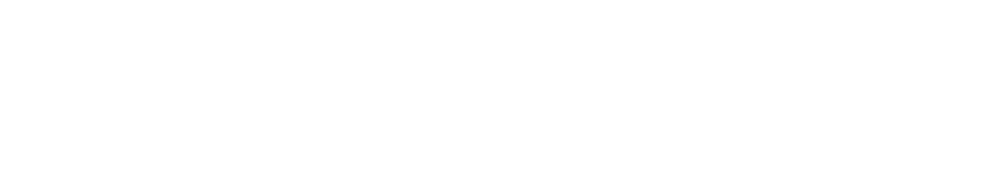
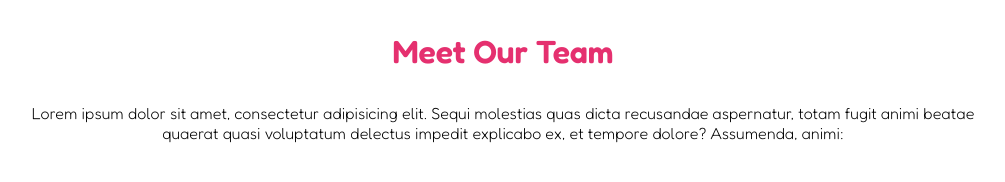
Before and after one commit to marcodedemo/html-css-float-cards, a plain HTML site: page index.html in a window 1280 px wide. Shown: the whole page, without its empty margins (137-1142 px from the left). Drawn offline with Linux system fonts and the light colour scheme.

Commit message:
body + header + style

```diff
--- a/css/style.css
+++ b/css/style.css
@@ -0,0 +1,25 @@
+*{
+    margin: 0;
+    padding: 0;
+    box-sizing: border-box;
+
+}
+
+/* centered body + font */
+
+body {
+    font-family: 'Fredoka', sans-serif;
+    max-width: 1000px;
+    margin: 0 auto;
+}
+
+/* header style */
+header{
+    text-align: center;
+    padding-top: 2em;
+}
+
+header h1 {
+    color: #e5306f;
+    padding-bottom: 1em;
+}
--- a/index.html
+++ b/index.html
@@ -4,6 +4,10 @@
     <meta charset="UTF-8">
     <meta http-equiv="X-UA-Compatible" content="IE=edge">
     <meta name="viewport" content="width=device-width, initial-scale=1.0">
+
+    <link rel="preconnect" href="https://fonts.googleapis.com">
+    <link rel="preconnect" href="https://fonts.gstatic.com" crossorigin>
+    <link href="https://fonts.googleapis.com/css2?family=Fredoka:wght@300;600&display=swap" rel="stylesheet">
 
     <link rel="stylesheet" href="css/style.css">
 
@@ -13,5 +17,13 @@
 
 <body>
 
+    <!-- header h1+p -->
+    <header>
+
+        <h1>Meet Our Team</h1>
+        <p>Lorem ipsum dolor sit amet, consectetur adipisicing elit. Sequi molestias quas dicta recusandae aspernatur, totam fugit animi beatae quaerat quasi voluptatum delectus impedit explicabo ex, et tempore dolore? Assumenda, animi:</p>
+
+    </header>
+
 </body>
 </html>
```
